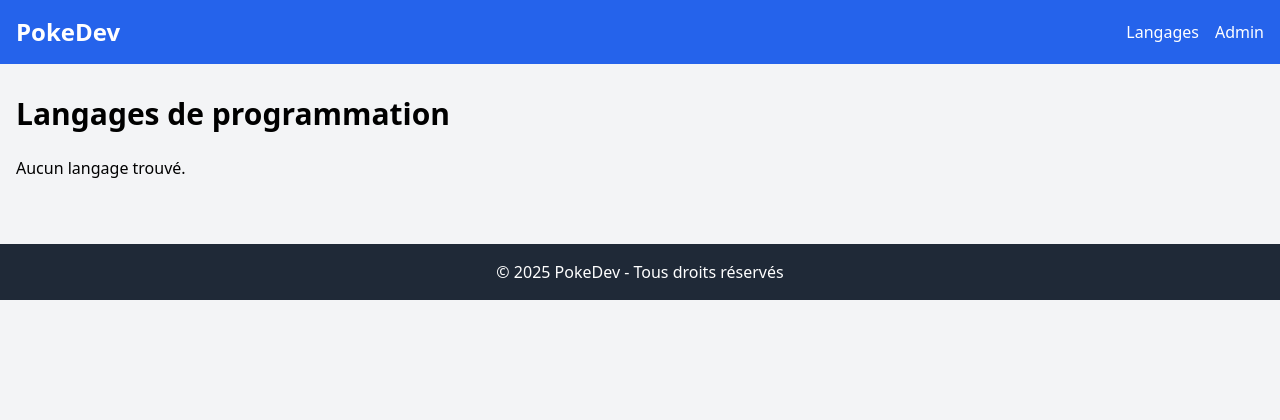
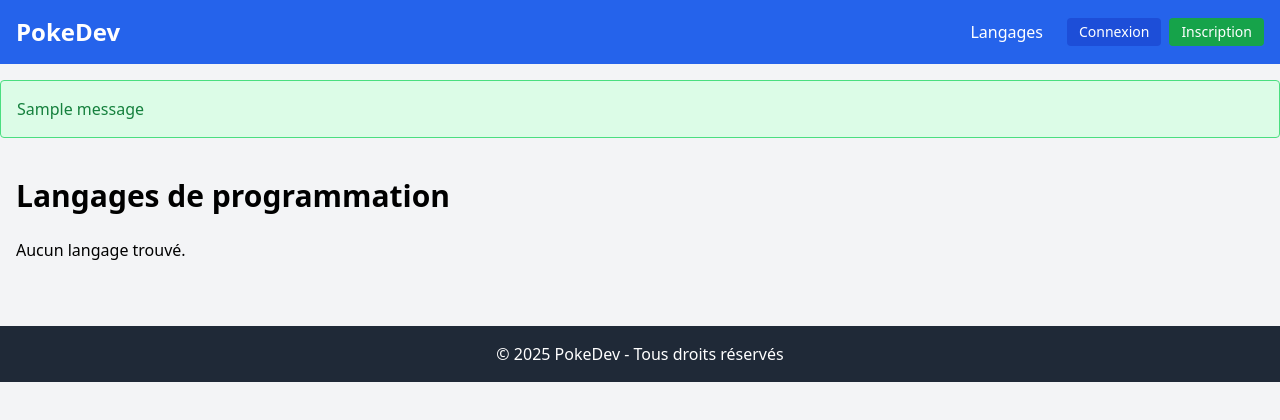
Before and after one commit to sebschopf/pokeDev-django, a Django app: page / in a window 1280 px wide. Shown: the top 420 px of the page. Run offline with Django 5.2, Linux system fonts and the light colour scheme; tables that the repository leaves empty hold one stand-in row (values such as "Sample post"); one stand-in notice (Sample message) is shown; data that the repository does not hold is empty; some libraries are stand-ins or nearby versions.

Commit message:
feat: mise à jour du template de base

```diff
--- a/languages/templates/base.html
+++ b/languages/templates/base.html
@@ -11,16 +11,48 @@
     <header class="bg-blue-600 text-white p-4">
         <div class="container mx-auto flex justify-between items-center">
             <a href="{% url 'languages:list' %}" class="text-2xl font-bold">PokeDev</a>
-            <nav>
-                <ul class="flex space-x-4">
+            <nav class="flex items-center">
+                <ul class="flex space-x-4 mr-6">
                     <li><a href="{% url 'languages:list' %}" class="hover:underline">Langages</a></li>
-                    <li><a href="{% url 'admin:index' %}" class="hover:underline">Admin</a></li>
+                    {% if user.is_staff %}
+                        <li><a href="{% url 'admin:index' %}" class="hover:underline">Admin</a></li>
+                    {% endif %}
                 </ul>
+
+                <!-- Boutons d'authentification -->
+                <div class="flex items-center space-x-2">
+                    {% if user.is_authenticated %}
+                        <span class="mr-2">{{ user.username }}</span>
+                        <a href="{% url 'utilisateurs:profile' %}" class="bg-blue-700 hover:bg-blue-800 text-white py-1 px-3 rounded text-sm">
+                            Profil
+                        </a>
+                        <a href="{% url 'utilisateurs:logout' %}" class="bg-red-600 hover:bg-red-700 text-white py-1 px-3 rounded text-sm">
+                            Déconnexion
+                        </a>
+                    {% else %}
+                        <a href="{% url 'utilisateurs:login' %}" class="bg-blue-700 hover:bg-blue-800 text-white py-1 px-3 rounded text-sm">
+                            Connexion
+                        </a>
+                        <a href="{% url 'utilisateurs:register' %}" class="bg-green-600 hover:bg-green-700 text-white py-1 px-3 rounded text-sm">
+                            Inscription
+                        </a>
+                    {% endif %}
+                </div>
             </nav>
         </div>
     </header>
 
     <main>
+        {% if messages %}
+            <div class="container mx-auto mt-4">
+                {% for message in messages %}
+                    <div class="p-4 mb-2 {% if message.tags == 'success' %}bg-green-100 border border-green-400 text-green-700{% elif message.tags == 'error' %}bg-red-100 border border-red-400 text-red-700{% else %}bg-blue-100 border border-blue-400 text-blue-700{% endif %} rounded">
+                        {{ message }}
+                    </div>
+                {% endfor %}
+            </div>
+        {% endif %}
+
         {% block content %}{% endblock %}
     </main>
 
```
